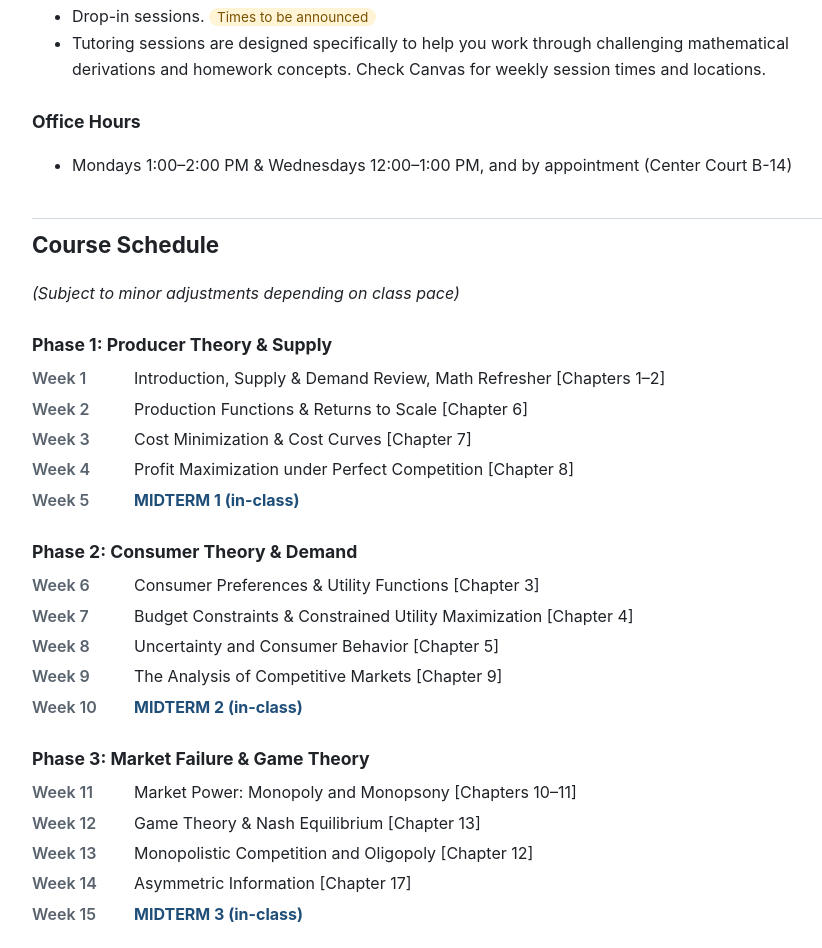
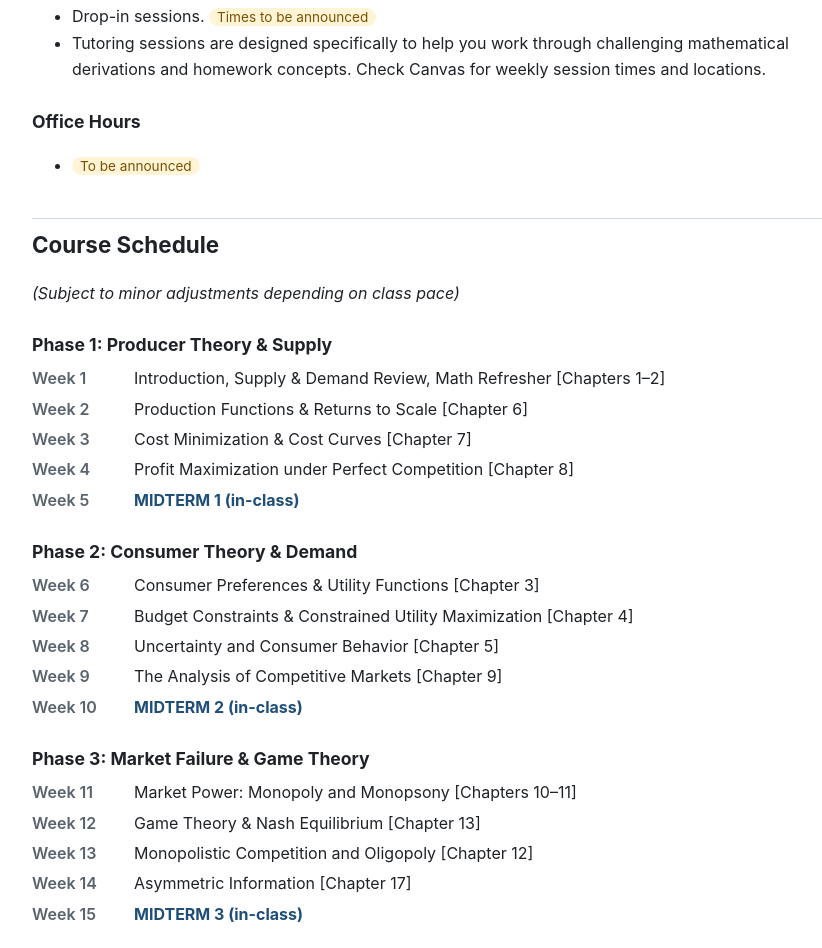
Before and after one commit to MinjaeYun/econ101, a plain HTML site: page index.html in a window 1280 px wide. Shown: the part 1778-2726 px from the top of the page, without its empty margins (194-1016 px from the left). Drawn offline with Linux system fonts and the light colour scheme.

Commit message:
Office hours: to be announced

```diff
--- a/index.html
+++ b/index.html
@@ -121,7 +121,7 @@
 
 <h3>Office Hours</h3>
 <ul>
-  <li>Mondays 1:00–2:00 PM &amp; Wednesdays 12:00–1:00 PM, and by appointment (Center Court B-14)</li>
+  <li><span class="tbd">To be announced</span></li>
 </ul>
 
 <h2 id="schedule">Course Schedule</h2>
```
Also changed, not shown: 1 other file.
